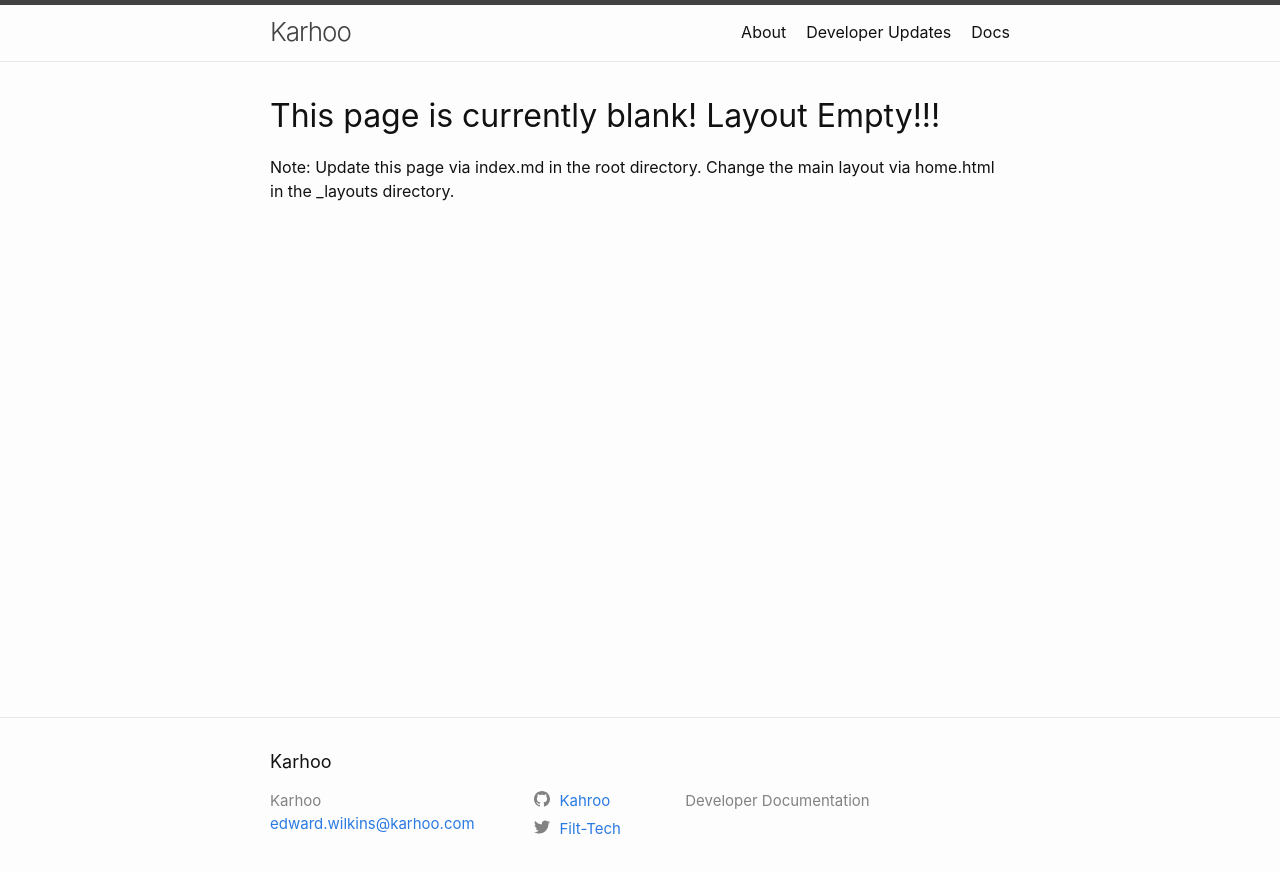
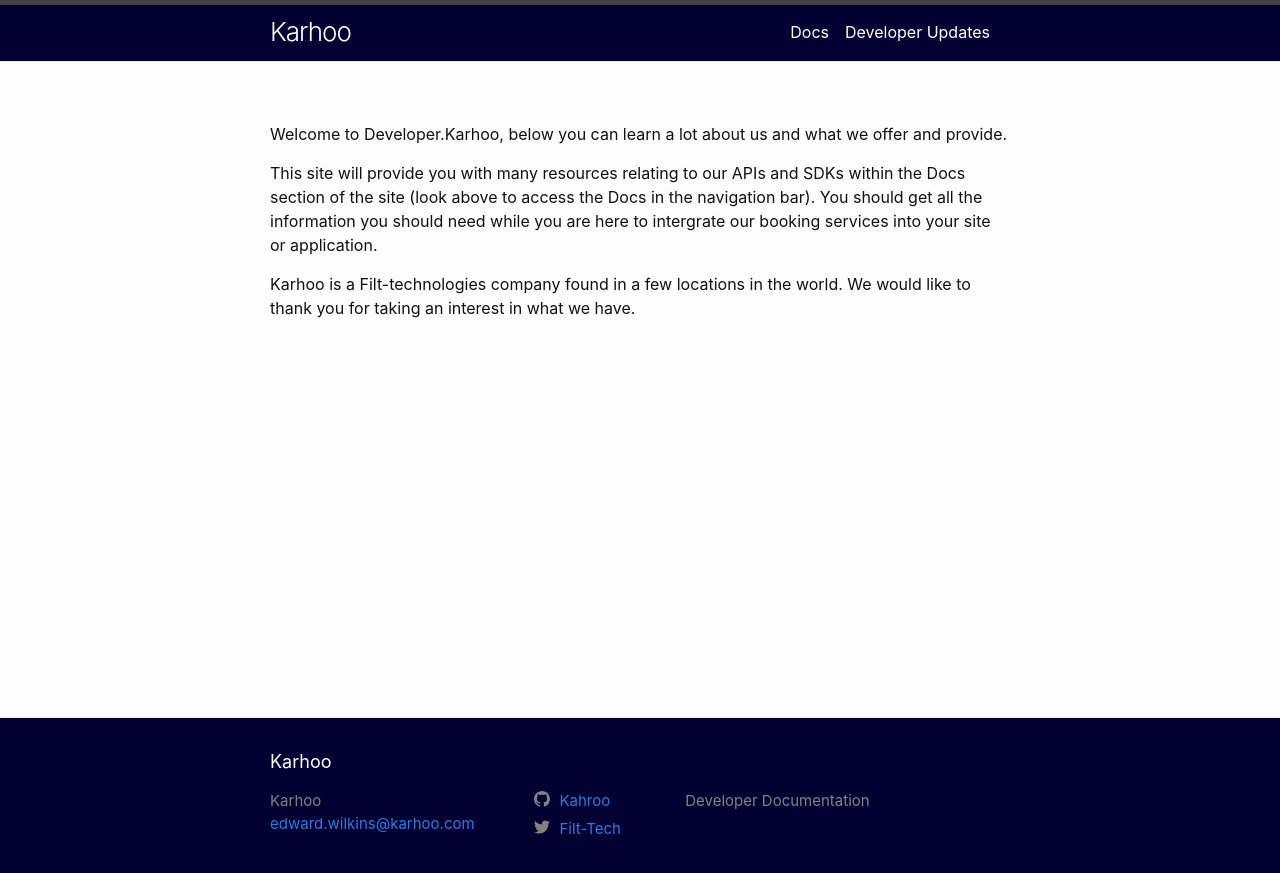
Before and after one commit to EdwardW2/Projects, a Jekyll site: the page built from index.md, in a window 1280 px wide. Shown: the top 873 px of the page. Built offline with Jekyll 4.4.1, drawn with Linux system fonts in a browser that asks for light colours.

Commit message:
Add Sean's dropdown and created more css content and changed color values.

```diff
--- a/_includes/header.html
+++ b/_includes/header.html
@@ -17,12 +17,17 @@
         </label>
 
         <div class="trigger">
-          {%- for path in page_paths -%}
-            {%- assign my_page = site.pages | where: "path", path | first -%}
-            {%- if my_page.title -%}
-            <a class="page-link" href="{{ my_page.url | relative_url }}">{{ my_page.title | escape }}</a>
-            {%- endif -%}
-          {%- endfor -%}
+          <a class="page-link" href="/dev-update/">Developer Updates</a>
+          <div class="dropdown">
+            <button class="dropbtn">Docs
+              <i class="fa fa-caret-down"></i>
+            </button>
+            <div class="dropdown-content">
+              <a href="https://docs.stg.karhoo.net/v1/mobilesdk/network?swift#karhoo-mobile-sdk" target="_blank">SDK</a>
+              <a href="https://docs.stg.karhoo.net/#why-use-karhoo-api" target="_blank">API</a>
+              <a href="https://media.giphy.com/media/3ov9jCGzR1JtD8Hlni/giphy.gif" target="_blank">Sean's dropdown</a>
+            </div>
+          </div>
         </div>
       </nav>
     {%- endif -%}
--- a/_layouts/home.html
+++ b/_layouts/home.html
@@ -1,6 +1,14 @@
 ---
 layout: default
 ---
+<article class="post">
 
-<h1>This page is currently blank! Layout Empty!!!</h1>
-<p>Note: Update this page via index.md in the root directory. Change the main layout via home.html in the _layouts directory.</p>
+    <header class="post-header">
+        <h1 class="post-title">{{ page.title | escape }}</h1>
+    </header>
+
+    <div class="post-content">
+          {{ content }}
+    </div>
+
+</article>
--- a/_sass/minima/_layout.scss
+++ b/_sass/minima/_layout.scss
@@ -5,6 +5,7 @@
   border-top: 5px solid $grey-color-dark;
   border-bottom: 1px solid $grey-color-light;
   min-height: $spacing-unit * 1.865;
+  background-color: #030032;
 
   // Positioning context for the mobile navigation icon
   position: relative;
@@ -20,7 +21,7 @@
 
   &,
   &:visited {
-    color: $grey-color-dark;
+    color: #ffffff;
   }
 }
 
@@ -37,13 +38,55 @@
   }
 
   .page-link {
-    color: $text-color;
+    color: #ffffff;
     line-height: $base-line-height;
 
     // Gaps between nav items, but not on the last one
     &:not(:last-child) {
       margin-right: 20px;
     }
+  }
+
+  .dropdown {
+    float: left;
+    overflow: hidden;
+  }
+
+  .dropdown .dropbtn {
+    font-size: 16px;
+    border: none;
+    outline: none;
+    color: white;
+    padding: 14px 16px;
+    background-color: inherit;
+    font-family: inherit;
+    margin: 0;
+  }
+
+  .dropdown-content {
+    display: none;
+    position: absolute;
+    background-color: #f9f9f9;
+    min-width: 160px;
+    box-shadow: 0px 8px 16px 0px rgba(0,0,0,0.2);
+    z-index: 1;
+  }
+
+  .dropdown-content a {
+    float: none;
+    color: black;
+    padding: 12px 16px;
+    text-decoration: none;
+    display: block;
+    text-align: left;
+  }
+
+  .dropdown-content a:hover {
+    background-color: #ddd;
+  }
+
+  .dropdown:hover .dropdown-content {
+    display: block;
   }
 
   @include media-query($on-palm) {
@@ -108,11 +151,13 @@
 .site-footer {
   border-top: 1px solid $grey-color-light;
   padding: $spacing-unit 0;
+  background-color: #030032;
 }
 
 .footer-heading {
   @include relative-font-size(1.125);
   margin-bottom: $spacing-unit / 2;
+  color: #ffffff;
 }
 
 .contact-list,
--- a/index.md
+++ b/index.md
@@ -1,6 +1,9 @@
 ---
-# Feel free to add content and custom Front Matter to this file.
-# To modify the layout, see https://jekyllrb.com/docs/themes/#overriding-theme-defaults
-
 layout: home
 ---
+
+Welcome to Developer.Karhoo, below you can learn a lot about us and what we offer and provide.
+
+This site will provide you with many resources relating to our APIs and SDKs within the Docs section of the site (look above to access the Docs in the navigation bar). You should get all the information you should need while you are here to intergrate our booking services into your site or application.
+
+Karhoo is a Filt-technologies company found in a few locations in the world. We would like to thank you for taking an interest in what we have.
```
